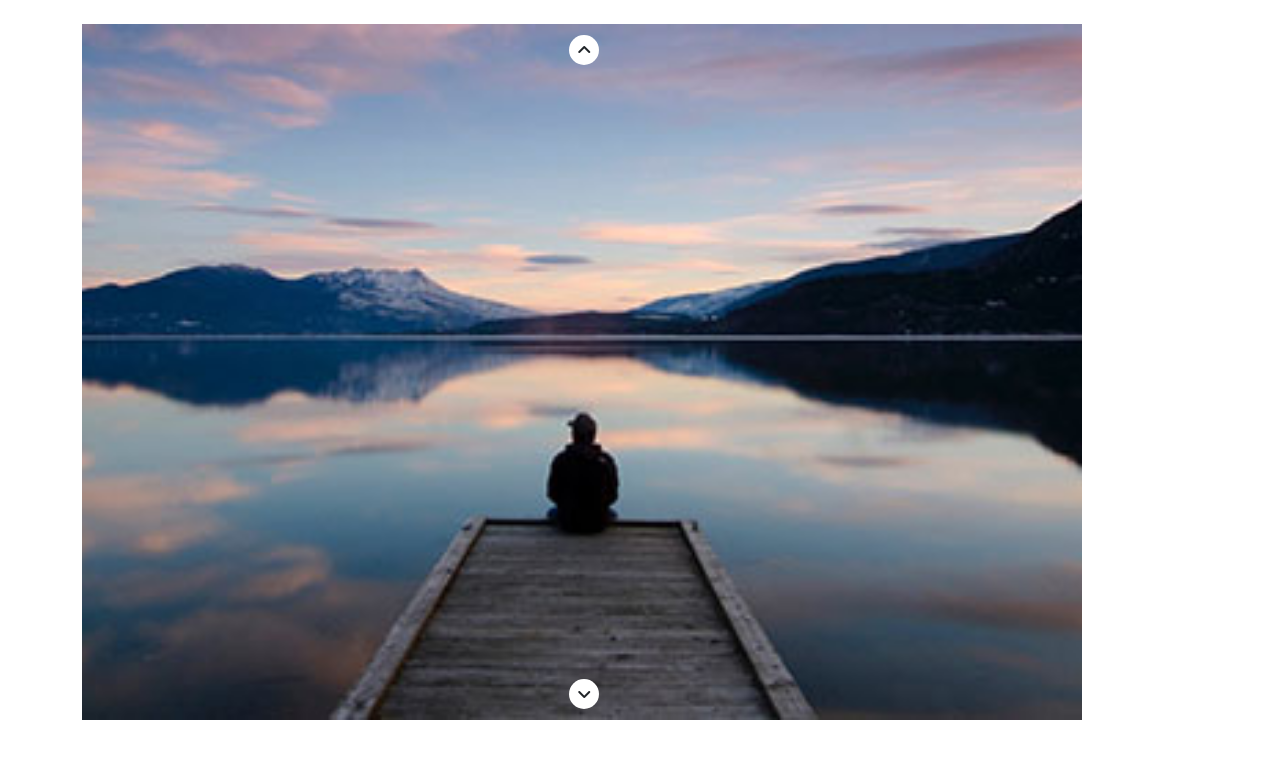
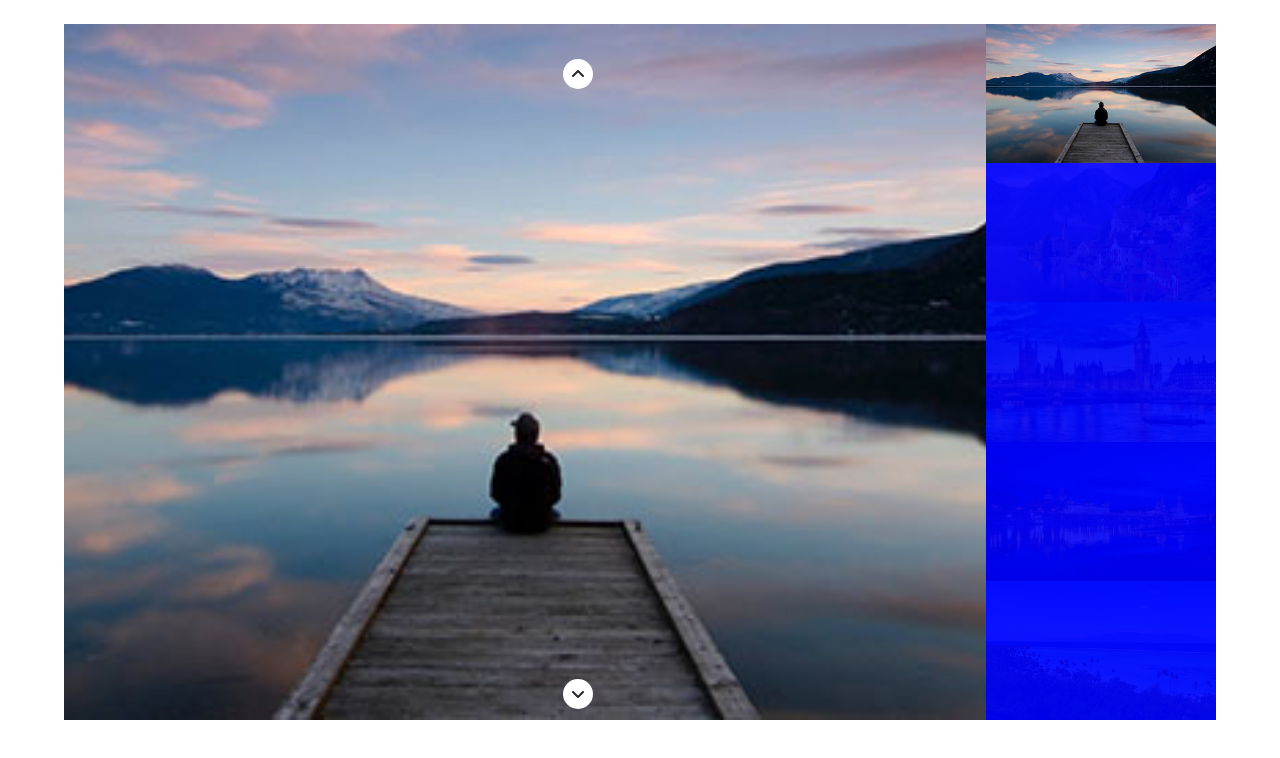
Before and after one commit to Baglio1683/js-array-carousel, a plain HTML site: page index.html in a window 1280 px wide. Drawn offline with nearby package versions, Linux system fonts and the light colour scheme.

Commit message:
add lateral images no dinamic

```diff
--- a/css/style.css
+++ b/css/style.css
@@ -1,11 +1,27 @@
-/* .back-col{
-    background-color: aqua;
-    border: 1px solid black;
-} */
+*{
+    padding: 0;
+    margin: 0;
+    box-sizing: border-box;
+}
+
+
+
+.ms_container{
+    height: 90vh;
+    width: 90vw;
+    margin: 0 auto;
+}
+
 
 .ms_col{
-    height: 90vh;
-    width: 80vw;
+    height: 100%;
+    width: 80%;
+}
+
+.ms_col-little{
+    width: 20%;
+    background-color: blue;
+    height: 100%;
 }
 
 .ms_item{
@@ -20,24 +36,7 @@
 }
 
 .ms_angleup{
-    top: 35px;
-    left: 39vw;
-    background-color: white;
-    height: 30px;
-    width: 30px;
-    line-height: 30px;
-    padding: 0;
-    text-align: center;
-}
-
-.ms_angledown:hover , .ms_angleup:hover {
-    background-color: rgba(255, 255, 255, 0.589);
-}
-
-
-
-
-.ms_angledown{
+    transform: rotate(180deg);
     background-color: white;
     height: 30px;
     width: 30px;
@@ -47,3 +46,35 @@
     bottom: 11px;
     left: 39vw;
 }
+
+.ms_angledown:hover , .ms_angleup:hover {
+    background-color: rgba(255, 255, 255, 0.589);
+}
+
+.ms_angledown{
+    transform: rotate(180deg);
+    background-color: white;
+    height: 30px;
+    width: 30px;
+    line-height: 30px;
+    padding: 0;
+    text-align: center;
+    top: 35px;
+    left: 39vw;
+}
+
+
+.ms_card-right{
+    width: 100%;
+    height: calc(100% / 5);
+}
+
+.ms_img-right{
+    width: 100%;
+    height: 100%;
+    filter: opacity(0.1);
+}
+
+.ms_opacity1{
+    filter: opacity(1)
+}
--- a/index.html
+++ b/index.html
@@ -14,10 +14,10 @@
 <body>
 
      <!-- Start Container  -->
-    <div class="container">
+    <div class="ms_container d-flex pt-4 ">
 
         <!-- Start row  -->
-        <div class="row pt-4 position-relative ms_col">
+        <div class="position-relative ms_col">
 
                  <div class="ms_angleup position-absolute d-inline-block rounded-circle">
                      <i class="fa-solid fa-angle-up"></i>
@@ -27,12 +27,34 @@
                     <i class="fa-solid fa-angle-down"></i>
                  </div>
 
-            </div>
+        </div>
         <!-- End row of images  -->
+
+        <div class="ms_col-little">
+
+             <div class="ms_card-right">
+                <img src="img/01.jpg" alt="" class="ms_img-right ms_bor-w">
+             </div>
+             <div class="ms_card-right">
+                <img src="img/02.jpg" alt="" class="ms_img-right">
+             </div>
+             <div class="ms_card-right">
+                <img src="img/03.jpg" alt="" class="ms_img-right">
+             </div>
+             <div class="ms_card-right">
+                <img src="img/04.jpg" alt="" class="ms_img-right">
+             </div>
+             <div class="ms_card-right">
+                <img src="img/05.jpg" alt="" class="ms_img-right">
+             </div>
+
+        </div>
+
 
     </div>
     <!-- End container  -->
 
   <script src="js/script.js"></script>
+
 </body>
 </html>
--- a/js/script.js
+++ b/js/script.js
@@ -1,6 +1,6 @@
 const listItem = ["img/01.jpg","img/02.jpg", "img/03.jpg","img/04.jpg","img/05.jpg"]
 
-const rowImages = document.querySelector(".row")
+const rowImages = document.querySelector(".ms_col")
 
 for(let i = 0 ; i < listItem.length ; i++){
 
@@ -16,12 +16,13 @@ for(let i = 0 ; i < listItem.length ; i++){
 
 }
 
-
-
+const rightImages = document.getElementsByClassName("ms_img-right")
 const items = document.getElementsByClassName("ms_item")
 console.log(items)
 
 let posImage = 0 ;
+
+rightImages[posImage].classList.add("ms_opacity1")
 
 const upAngle = document.querySelector(".ms_angleup")
 
@@ -36,14 +37,18 @@ upAngle.addEventListener("click", function(){
     if(posImage >=0 && posImage < items.length-1) {
 
        items[posImage].classList.remove("ms_active")
+       rightImages[posImage].classList.remove("ms_opacity1")
        posImage++
        items[posImage].classList.add("ms_active")
+       rightImages[posImage].classList.add("ms_opacity1")
     }
     else{
 
         items[posImage].classList.remove("ms_active")
+        rightImages[posImage].classList.remove("ms_opacity1")
         posImage = 0
         items[posImage].classList.add("ms_active")
+        rightImages[posImage].classList.add("ms_opacity1")
 
     }
 
@@ -56,13 +61,17 @@ downAngle.addEventListener("click", function(){
     if(posImage > 0 && posImage <= items.length-1){
 
          items[posImage].classList.remove("ms_active")
+         rightImages[posImage].classList.remove("ms_opacity1")
          posImage--
          items[posImage].classList.add("ms_active")
+         rightImages[posImage].classList.add("ms_opacity1")
      }
      else{
         items[posImage].classList.remove("ms_active")
+        rightImages[posImage].classList.remove("ms_opacity1")
         posImage = items.length-1
         items[posImage].classList.add("ms_active")
+        rightImages[posImage].classList.add("ms_opacity1")
      }
 
 
```
